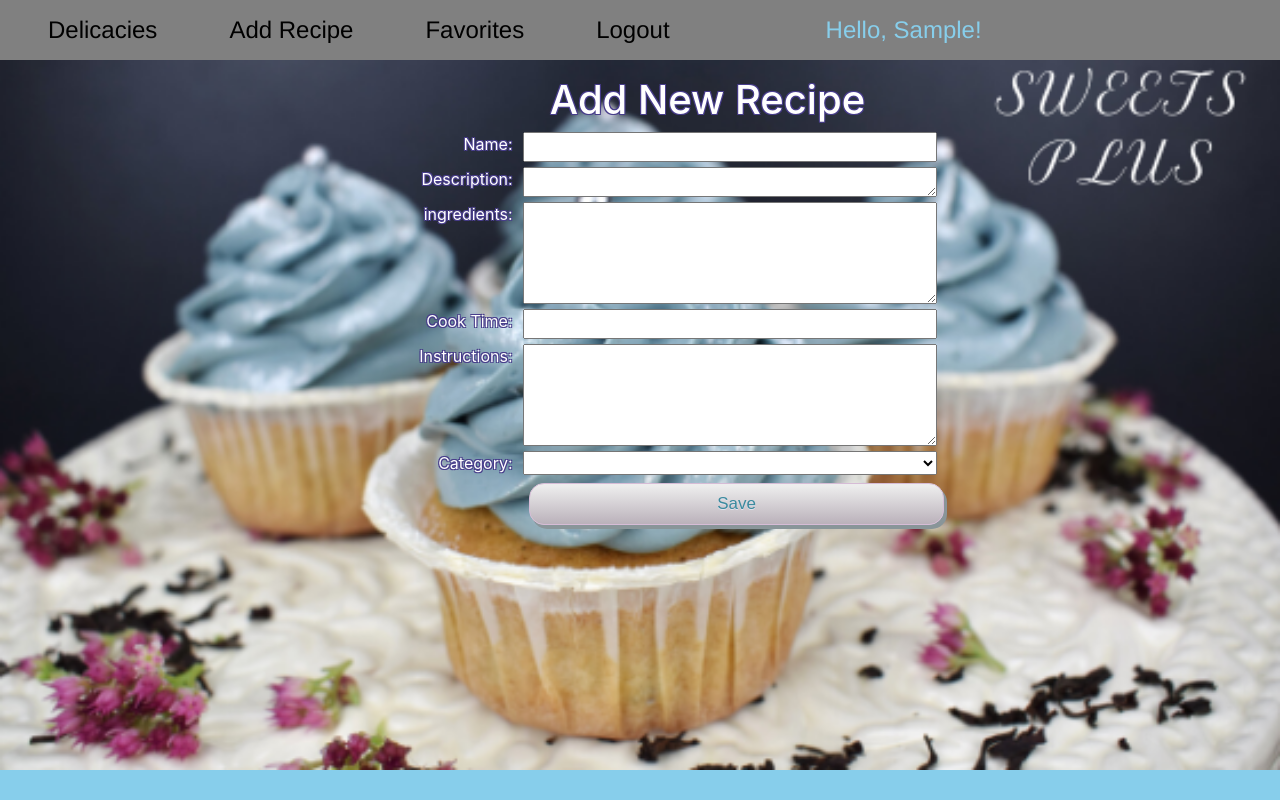
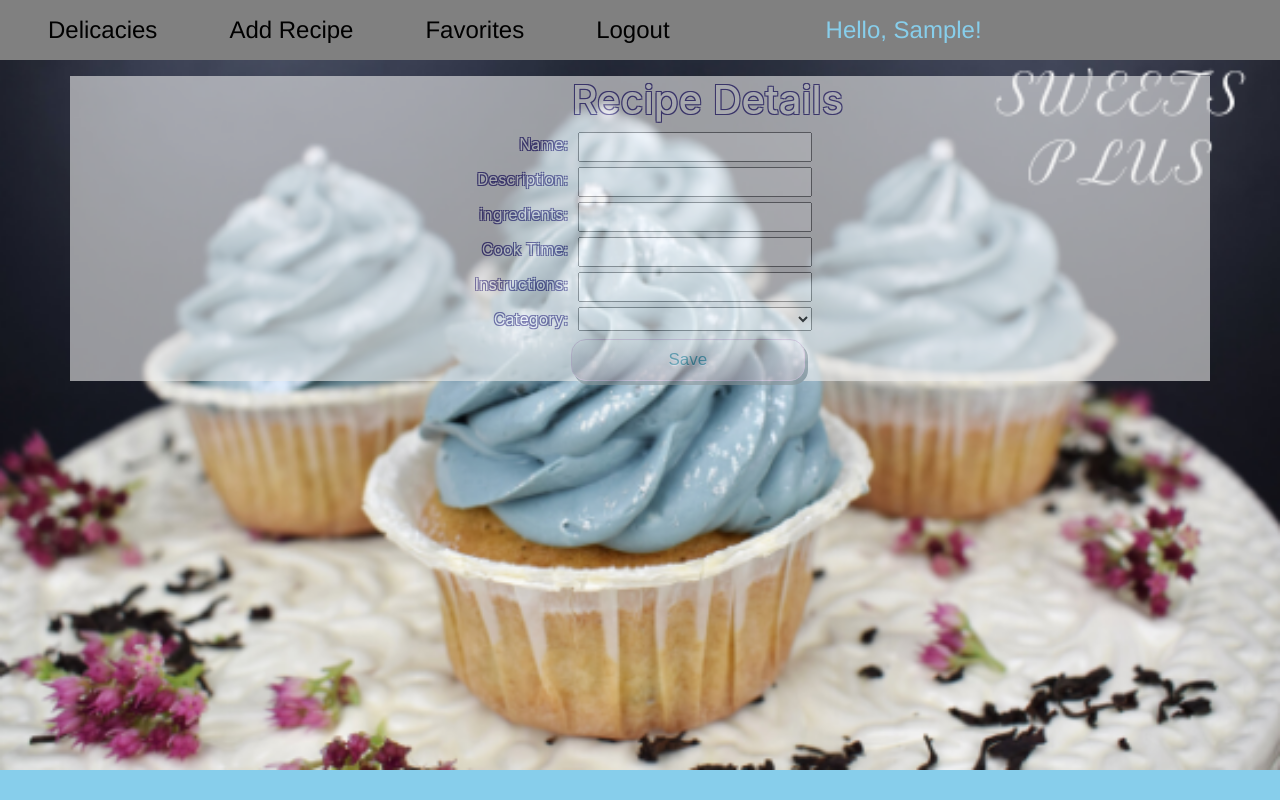
Before and after one commit to mderamus19/sweets-plus-backend-capstone, a Django app: page /recipes/form in a window 1280 px wide. Run offline with Django 3.2, Linux system fonts and the light colour scheme; the visitor is signed in with stand-in values (Sample User, id 1); data that the repository does not hold is empty; some libraries are stand-ins or nearby versions.

Commit message:
fix edit page

```diff
--- a/sweetsplusproject/sweetsplusapp/static/styles/recipe.css
+++ b/sweetsplusproject/sweetsplusapp/static/styles/recipe.css
@@ -3,6 +3,9 @@
     flex-direction: column;
     justify-content: center;
     align-items: center;
+    opacity: .6;
+    /* width: 550px; */
+    background: #ededed;
 }
 #a {
     color: black;
@@ -33,10 +36,8 @@
     background:skyblue;
 }
 .description {
-    background:white;
+    /* background:white; */
     color:black;
-    opacity: .6;
-    width: 400px;
     margin-bottom: 5px;
 
 }
@@ -58,8 +59,15 @@ ol {
     z-index:-1;
 }
 .glyphicon {
+    margin-top: 20px;
+    margin-right: 15px;
     color:red;
 }
+.fav-btn {
+    margin-left: 220px;
+
+}
+
 .left {
     width: 30%;
     float: left;
--- a/sweetsplusproject/sweetsplusapp/templates/recipes/detail.html
+++ b/sweetsplusproject/sweetsplusapp/templates/recipes/detail.html
@@ -24,9 +24,10 @@
         <strong>Cook time:</strong> {{ recipe.cook_time }}<br> <strong>Instructions:</strong> {{ recipe.instructions }}
         </div>
     </section>
+</div>
 
+    <div class="fav-btn">
     <section id="recipe-actions" style="display:flex;">
-
         <form action="{% url 'sweetsplusapp:favorites' %}" method="POST">
             {% csrf_token %}
             <input type="hidden" name="recipe_id" id="recipe_id" value="{{recipe.id}}">
@@ -49,9 +50,9 @@
             <input type="hidden" name="actual_method" value="DELETE">
             <button class="glyphicon glyphicon-trash btn btn-dark btn-sm"> Delete</button>
         </form>
+        </div>
         {% endif %}
     </section>
 
 </body>
-</div>
 {% endblock content %}
--- a/sweetsplusproject/sweetsplusapp/templates/recipes/form.html
+++ b/sweetsplusproject/sweetsplusapp/templates/recipes/form.html
@@ -14,7 +14,7 @@
   <img src ="{% static 'images/cupcakes.png' %}" class="sweets"/>
 <div class="container">
 <body class="instructions">
-    <h1 class="title">Add New Recipe</h1>
+    <h1 class="title">Recipe Details</h1>
 
     {% if recipe.id is not None %}
         <form action="{% url 'sweetsplusapp:recipe' recipe.id %}" method="post">
@@ -28,13 +28,13 @@
         </fieldset>
         <fieldset>
             <label for="description" class="left">Description: </label>
-            <textarea rows="1" cols="50" id="description" class="right" type="text" name="description" value="{{ recipe.description }}">
-            </textarea>
+            <input id="description" class="right" type="text" name="description" value="{{ recipe.description }}">
+            </input>
         </fieldset>
         <fieldset>
             <label for="ingredients" class="left">ingredients: </label>
-            <textarea rows="4" cols="50" id="ingredients" class="right" type="text" name="ingredients" value="{{ recipe.ingredients }}">
-            </textarea>
+            <input id="ingredients" class="right" type="text" name="ingredients" value="{{ recipe.ingredients }}">
+            </input>
         </fieldset>
         <fieldset>
             <label for="cook_time" class="left">Cook Time: </label>
@@ -42,8 +42,8 @@
         </fieldset>
         <fieldset>
             <label for="instructions" class="left">Instructions: </label>
-            <textarea rows="4" cols="50" id="instructions" class="right" type="text" name="instructions" value="{{ recipe.instructions }}">
-            </textarea>
+            <input id="instructions" class="right" type="text" name="instructions" value="{{ recipe.instructions }}">
+            </input>
         </fieldset>
         <fieldset>
             <label for="category" class="left">Category: </label>
```
